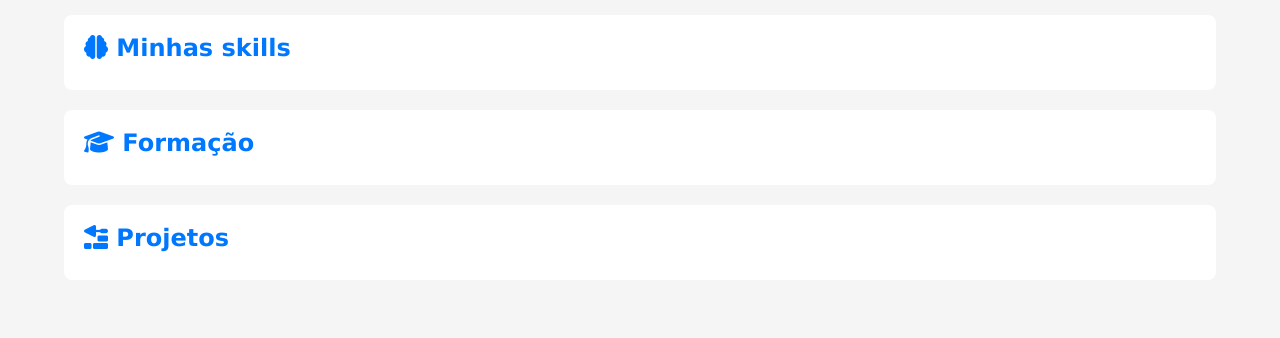
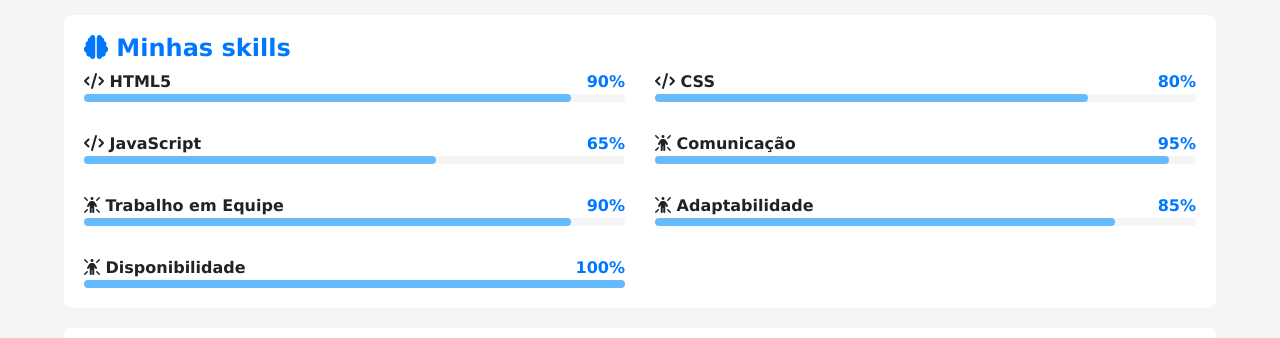
Before and after one commit to peterson2005/projeto-portifolio, a plain HTML site: page index.html in a window 1280 px wide. Shown: the part 869-1207 px from the top of the page. Before the commit the page ends 1169 px from the top, so only its background shows below. Drawn offline with Linux system fonts and the light colour scheme.

Commit message:
criando as skillsss

```diff
--- a/estilos/style.css
+++ b/estilos/style.css
@@ -148,3 +148,48 @@ article#video .video-container {
   height: 100%;
   border-radius: 8px;
 }
+
+
+
+#skill-container {
+  display: grid;
+  grid-template-columns: 1fr;
+  gap: 30px;
+}
+
+
+#skill-container .info {
+  display: flex;
+  justify-content: space-between;
+  align-items: center;
+}
+
+#skill-container .nome {
+  font-weight: bold;
+  color: var(--texto);
+}
+
+#skill-container .porcent {
+  font-weight: bold;
+  color: var(--destaque);
+}
+
+#skill-container .barra {
+  width: 100%;
+  height: 8px;
+  background-color: var(--fundo-principal);
+  border-radius: 4px;
+}
+
+#skill-container .progresso {
+  height: 100%;
+  background-color: var(--destaque-inverso);
+  border-radius: 4px;
+}
+
+
+@media screen and (min-width: 768px) {
+  #skill-container {
+    grid-template-columns: 1fr 1fr;
+  }
+}
--- a/index.html
+++ b/index.html
@@ -43,6 +43,131 @@
             </article> <!-- Fim article#video-->
             <article id="skills">
                 <h2><i class="fa-solid fa-brain"></i> Minhas skills</h2>
+
+                <div id="skill-container">
+                    <div class="item">
+                        <div class="info">
+                            <span class="nome">
+                                <i class="fa-solid fa-code"></i>
+                                HTML5
+                            </span>
+                            <span class="porcent">
+                                90%
+                            </span>
+                        </div>
+                        <div class="barra">
+                            <div class="progresso" style="width: 90%;">
+
+                            </div>
+                        </div>
+                    </div>
+
+                    <div class="item">
+                        <div class="info">
+                            <span class="nome">
+                                <i class="fa-solid fa-code"></i>
+                                CSS
+                            </span>
+                            <span class="porcent">
+                                80%
+                            </span>
+                        </div>
+                        <div class="barra">
+                            <div class="progresso" style="width: 80%;">
+
+                            </div>
+                        </div>
+                    </div>
+                    <div class="item">
+                        <div class="info">
+                            <span class="nome">
+                                <i class="fa-solid fa-code"></i>
+                                JavaScript
+                            </span>
+                            <span class="porcent">
+                                65%
+                            </span>
+                        </div>
+                        <div class="barra">
+                            <div class="progresso" style="width: 65%;">
+
+                            </div>
+                        </div>
+                    </div>
+                    <div class="item">
+                        <div class="info">
+                            <span class="nome">
+                                <i class="fa-solid fa-person-rays"></i>
+                                Comunicação
+                            </span>
+                            <span class="porcent">
+                                95%
+                            </span>
+                        </div>
+                        <div class="barra">
+                            <div class="progresso" style="width: 95%;">
+
+                            </div>
+                        </div>
+                    </div>
+                    <div class="item">
+                        <div class="info">
+                            <span class="nome">
+                                <i class="fa-solid fa-person-rays"></i>
+                                Trabalho em Equipe
+                            </span>
+                            <span class="porcent">
+                                90%
+                            </span>
+                        </div>
+                        <div class="barra">
+                            <div class="progresso" style="width: 90%;">
+
+                            </div>
+                        </div>
+                    </div>
+                    <div class="item">
+                        <div class="info">
+                            <span class="nome">
+                                <i class="fa-solid fa-person-rays"></i>
+                                Adaptabilidade
+                            </span>
+                            <span class="porcent">
+                                85%
+                            </span>
+                        </div>
+                        <div class="barra">
+                            <div class="progresso" style="width: 85%;">
+
+                            </div>
+                        </div>
+                    </div>
+                    <div class="item">
+                        <div class="info">
+                            <span class="nome">
+                                <i class="fa-solid fa-person-rays"></i>
+                                Disponibilidade
+                            </span>
+                            <span class="porcent">
+                                100%
+                            </span>
+                        </div>
+                        <div class="barra">
+                            <div class="progresso" style="width: 100%;">
+
+                            </div>
+                        </div>
+                    </div>
+
+
+
+
+
+
+                </div>
+
+
+
             </article> <!-- Fim article#skills-->
             <article id="formacao">
                 <h2><i class="fa-solid fa-graduation-cap"></i> Formação</h2>
```
